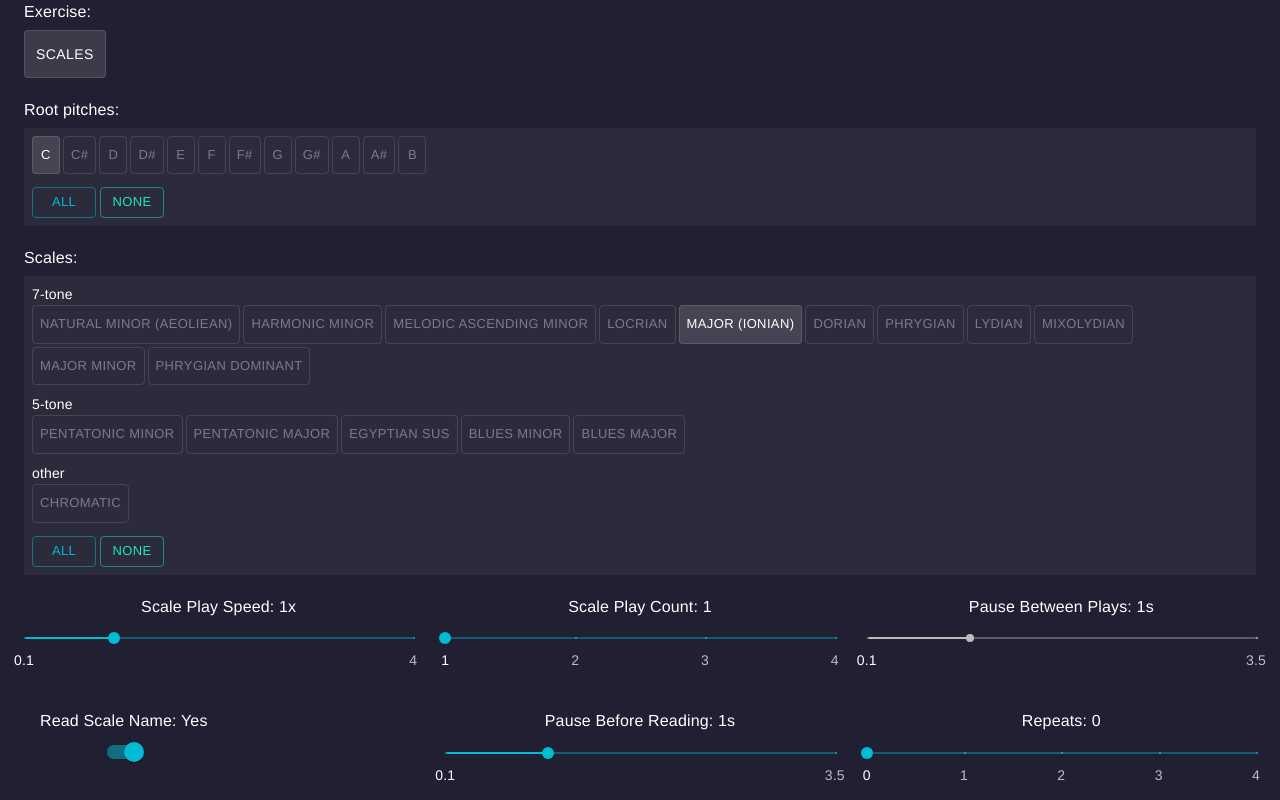
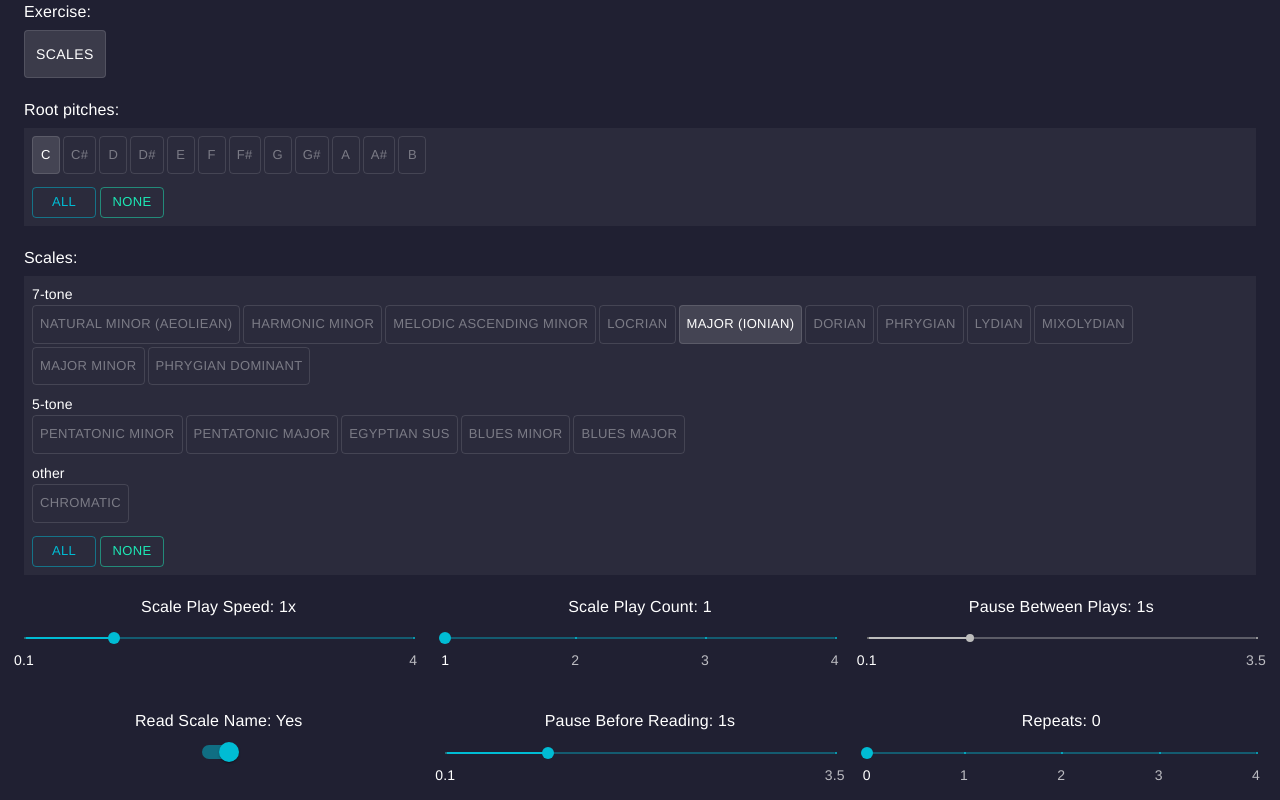
Before and after one commit to helioscope/sound-and-repetition, a React (Create React App) app: page / in a window 1280 px wide. Shown: the top 800 px of the page. Built offline with nearby package versions, Linux system fonts and the light colour scheme; a web font is replaced by a local one.

Commit message:
horizontally center BinaryControl contents

```diff
--- /dev/null
+++ b/src/components/BinaryControl.css
@@ -0,0 +1,3 @@
+.BinaryControl {
+  text-align: center;
+}
--- a/src/components/BinaryControl.tsx
+++ b/src/components/BinaryControl.tsx
@@ -1,4 +1,6 @@
 import React from 'react';
+
+import './BinaryControl.css';
 
 import { FormControlLabel, Switch, Checkbox } from '@material-ui/core';
 
```
